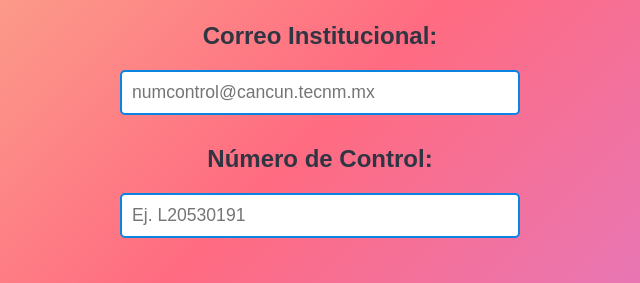
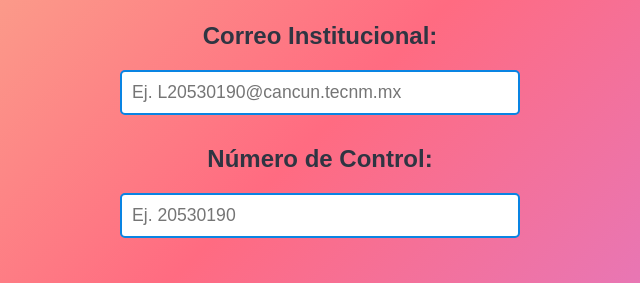
Before and after one commit to JesusACY04/gift-sorteo, a plain HTML site: page frontend/formulario.html in a window 1280 px wide. Shown: the part 269-552 px from the top of the page, 320-960 px from the left. Drawn offline with Linux system fonts and the light colour scheme.

Commit message:
Update formulario.html

```diff
--- a/frontend/formulario.html
+++ b/frontend/formulario.html
@@ -14,9 +14,9 @@
             <label for="nombre">Nombre Completo:</label>
             <input type="text" id="nombre" placeholder="Ej. Juan Pérez" required>
             <label for="correo">Correo Institucional:</label>
-            <input type="email" id="correo" pattern="[a-zA-Z0-9._%+-]+@cancun.tecnm.mx" placeholder="numcontrol@cancun.tecnm.mx" required>
+            <input type="email" id="correo" pattern="L\d{8}@cancun\.tecnm\.mx" placeholder="Ej. L20530190@cancun.tecnm.mx" required>
             <label for="numeroControl">Número de Control:</label>
-            <input type="text" id="numeroControl" pattern="L\d{8}" placeholder="Ej. L20530191" required>
+            <input type="text" id="numeroControl" pattern="\d{8}" placeholder="Ej. 20530190" required>
             <br>
             <button type="submit">Registrar</button>
         </form>
```
